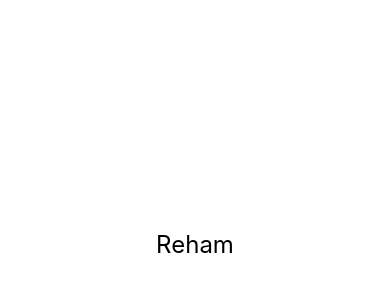
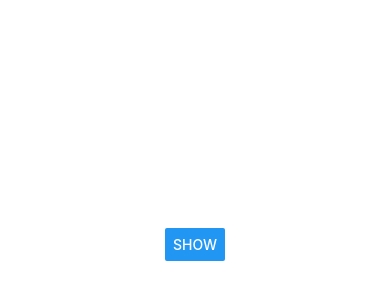
Before and after one commit to rehammahmadd34-spec/JoVision-react-native-tasks, a React Native app: screen / in a window 390 px wide. Shown: the part 178-478 px from the top of the page. Built offline with nearby package versions, Linux system fonts and the light colour scheme.

Commit message:
Complete Task 19

```diff
--- a/App.tsx
+++ b/App.tsx
@@ -1,5 +1,5 @@
-import Task18 from './Tasks/Task18';
+import Task19 from './Tasks/Task19';
 
 export default function App() {
-  return <Task18 />;
+  return <Task19 />;
 }
--- /dev/null
+++ b/Tasks/MyClassPage.tsx
@@ -0,0 +1,14 @@
+import React, { Component } from 'react';
+import { View, Text } from 'react-native';
+
+class MyClassPage extends Component {
+  render() {
+    return (
+      <View style={{ marginTop: 20 }}>
+        <Text style={{ fontSize: 24 }}>Reham</Text>
+      </View>
+    );
+  }
+}
+
+export default MyClassPage;
--- /dev/null
+++ b/Tasks/Task19.tsx
@@ -0,0 +1,25 @@
+import React, { useState } from 'react';
+import { View, Button } from 'react-native';
+import MyClassPage from './MyClassPage';
+
+const Task19 = () => {
+  const [show, setShow] = useState(false);
+
+  return (
+    <View
+      style={{
+        flex: 1,
+        justifyContent: 'center',
+        alignItems: 'center',
+      }}>
+      <Button
+        title="Show"
+        onPress={() => setShow(true)}
+      />
+
+      {show && <MyClassPage />}
+    </View>
+  );
+};
+
+export default Task19;
```
